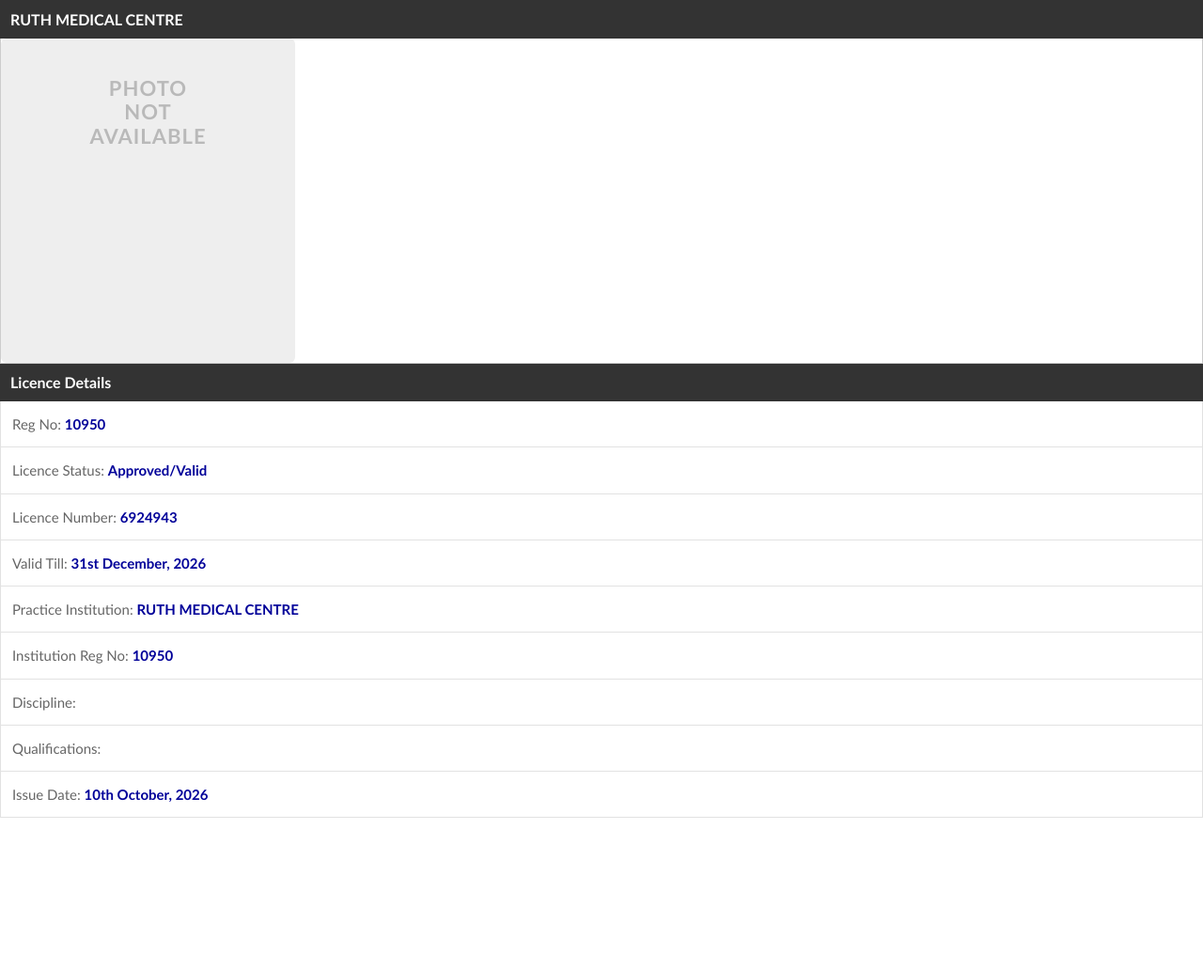
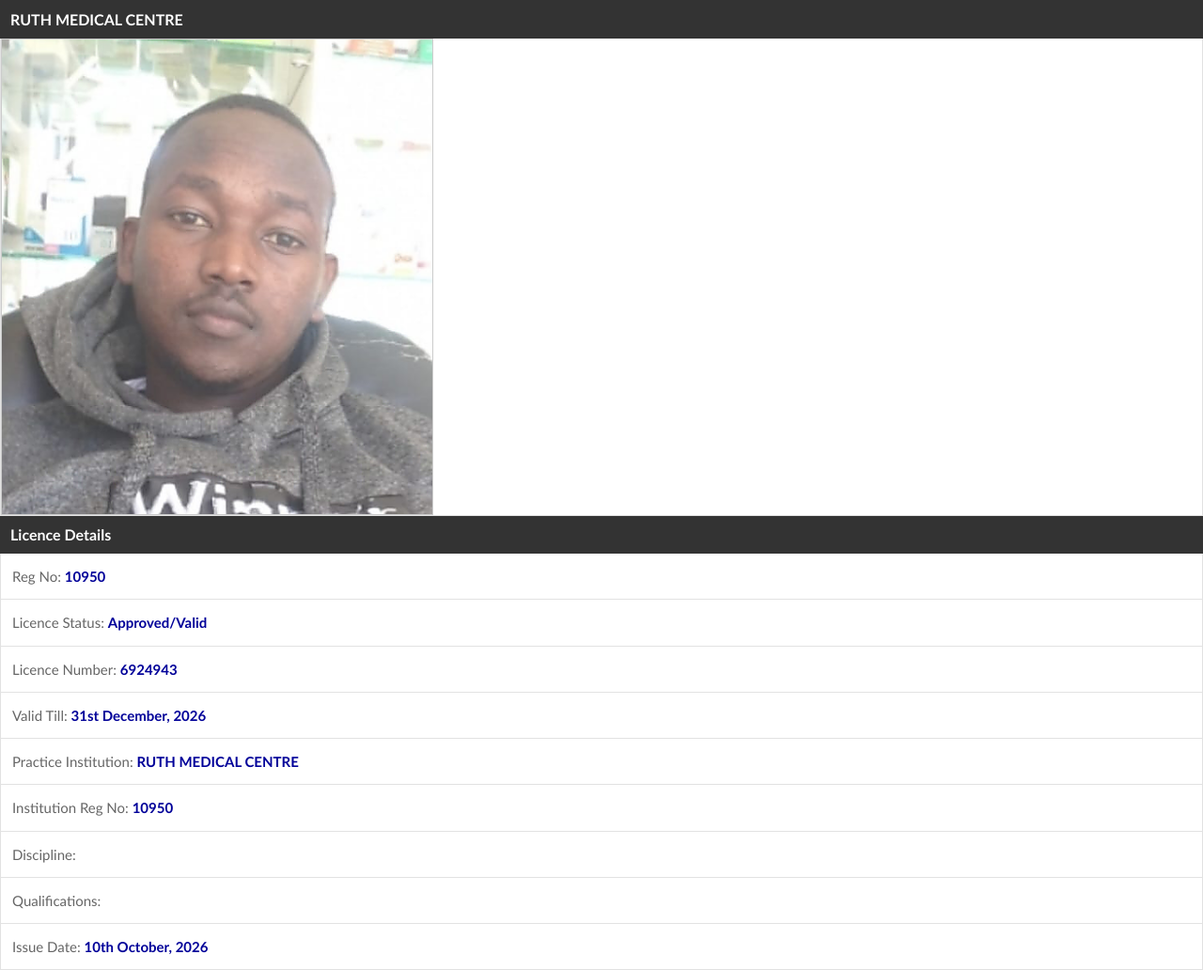
Before and after one commit to hezronngeno6-hue/osp.kmpdc.goke, a website: page public/clinics/clinic_10950_ruth.html in a window 1280 px wide. Shown: the whole page at 94% size. Before the commit the page ends 870 px from the top, so only its background shows below. Drawn offline with Linux system fonts and the light colour scheme.

Commit message:
Enlarge photo box to specimen proportions; add record photo for clinic_10950_ruth; drop .nojekyll

```diff
--- a/public/clinics/clinic_10950_ruth.html
+++ b/public/clinics/clinic_10950_ruth.html
@@ -37,34 +37,39 @@
 
         td strong { color: #009; font-weight: bold; }
 
+        /* Photo box: ~43% of the page width, matching the specimen's proportions,
+           with the image capped so it stays sensible on wide screens. */
         .photo-cell {
             padding: 0 !important;
-            border: 1px solid #ccc;
             vertical-align: top;
-            width: 313px;
+            width: 43%;
         }
         .photo-cell img {
             display: block;
-            width: 313px;
-            height: 345px;
+            width: 100%;
+            max-width: 460px;
+            aspect-ratio: 313 / 345;
             object-fit: cover;
             background: #eee;
+            border: 1px solid #ccc;
         }
         .photo-cell .no-photo {
             display: none;
-            width: 313px;
-            height: 345px;
+            width: 100%;
+            max-width: 460px;
+            aspect-ratio: 313 / 345;
             background: #eee;
             border-radius: 6px;
+            align-items: center;
+            justify-content: center;
             text-align: center;
-            padding-top: 40px;
             color: #b9b9b9;
             font-weight: bold;
-            font-size: 22px;
+            font-size: clamp(14px, 1.8vw, 26px);
             letter-spacing: 1px;
             line-height: 1.15;
         }
-        .photo-cell.empty .no-photo { display: block; }
+        .photo-cell.empty .no-photo { display: flex; }
         .photo-cell.empty img { display: none; }
     </style>
 </head>
@@ -77,8 +82,8 @@
                     <th>RUTH MEDICAL CENTRE</th>
                 </tr>
                 <tr>
-                    <td class="photo-cell empty">
-                        <img src="" alt="Photograph">
+                    <td class="photo-cell">
+                        <img src="/photos/clinic_10950_ruth.png" alt="Photograph">
                         <div class="no-photo">PHOTO<br>NOT<br>AVAILABLE</div>
                     </td>
                 </tr>
```
Also changed, not shown: public/clinics/clinic_007174_gashe.html (+15 -10 lines), templates/template_clinic.html (+15 -10 lines), README.md, public/photos/clinic_10950_ruth.png (added), 1 other file.
